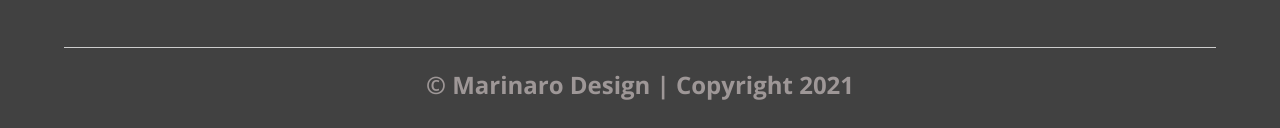
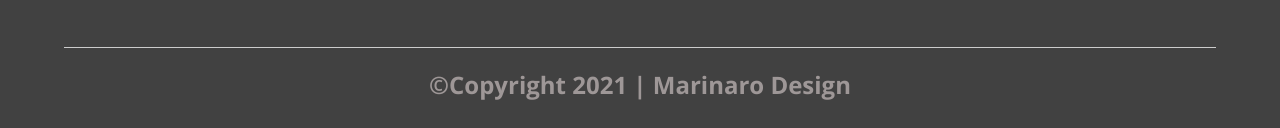
Before and after one commit to leonelmarinaro/marisol, a plain HTML site: page docs/index.html in a window 1280 px wide. Shown: the part 2876-3004 px from the top of the page. Drawn offline with nearby package versions, Linux system fonts and the light colour scheme.

Commit message:
Update index.html

```diff
--- a/docs/index.html
+++ b/docs/index.html
@@ -168,7 +168,7 @@
                 <p>Buenos Aires, Argentina</p>
             </div>
         </div>
-        <h2 class="titulo-final">&copy; Marinaro Design | Copyright 2021</h2>
+        <h2 class="titulo-final">&copy;Copyright 2021 | Marinaro Design</h2>
     </footer>
 </body>
 
```
